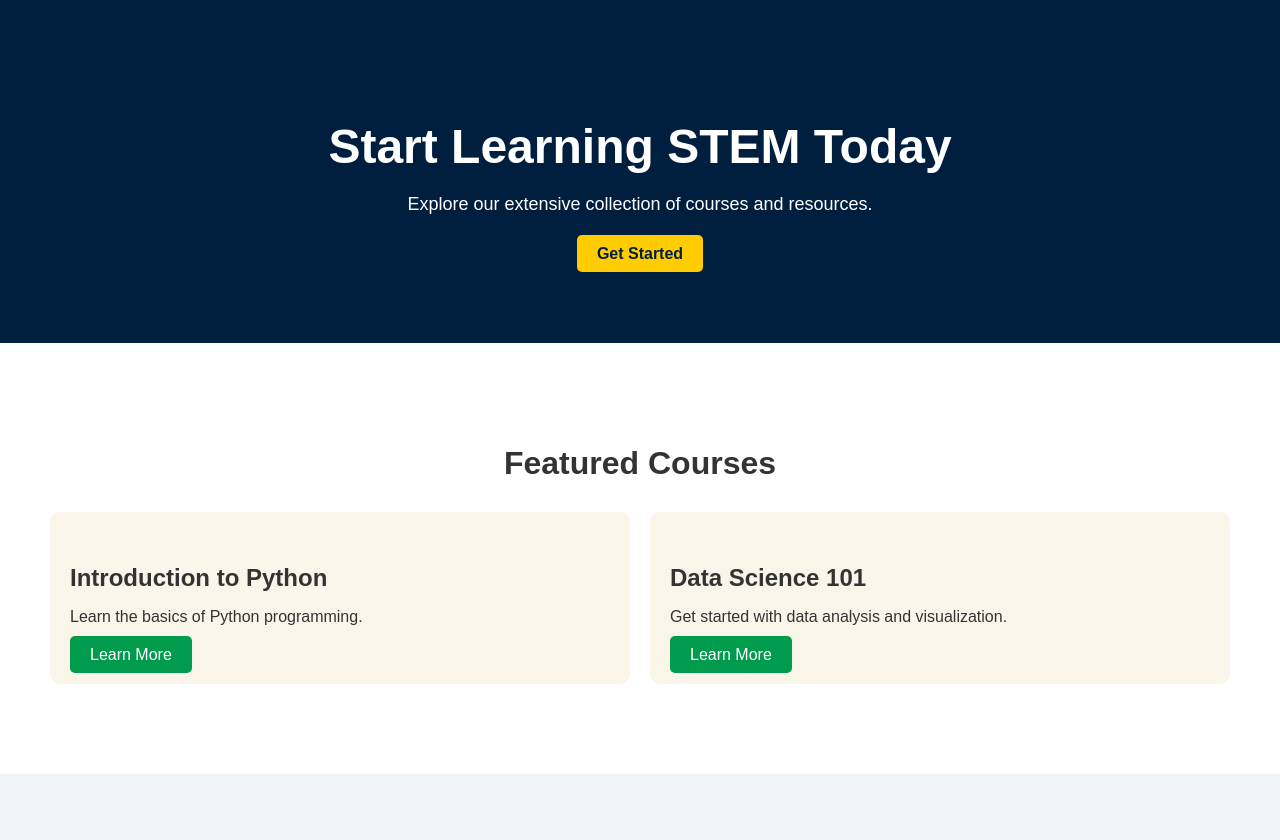
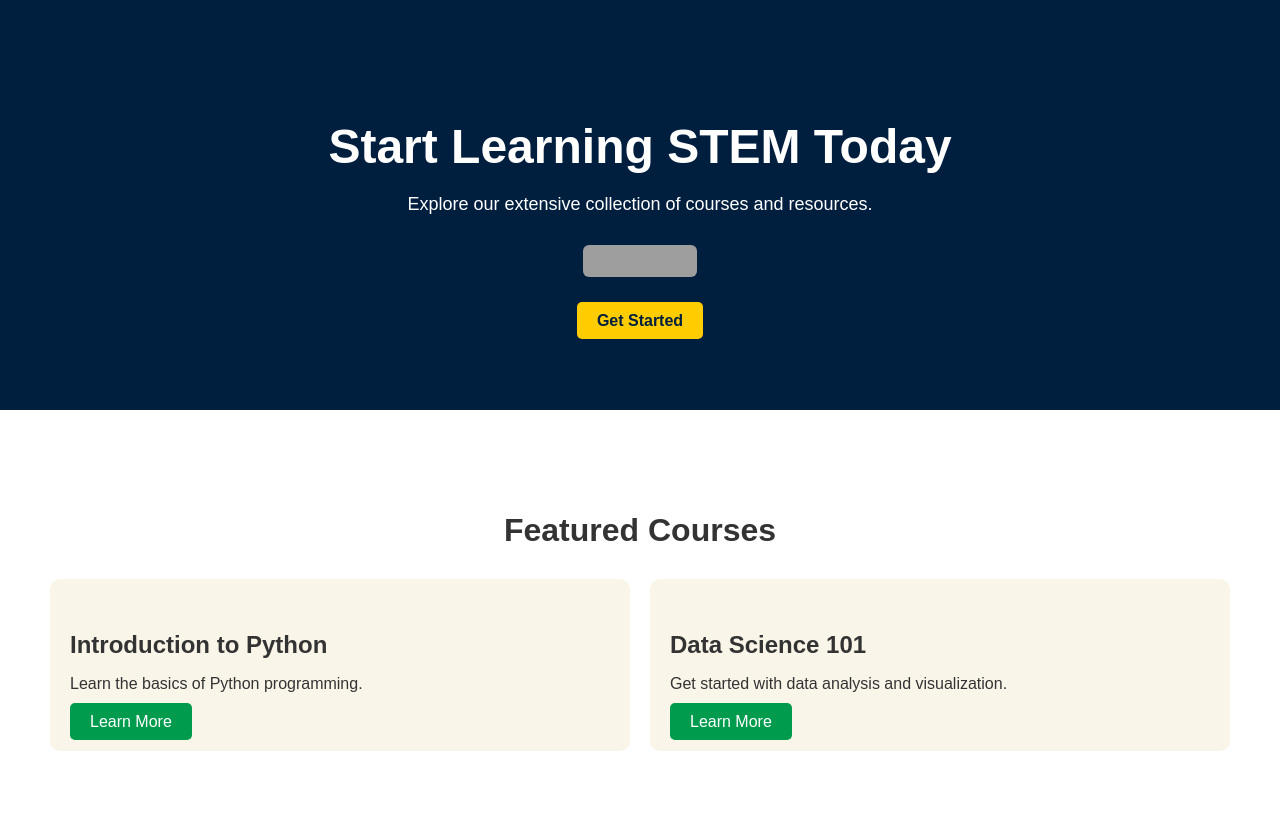
Before and after one commit to swalehmwadime/STEM-eLearning, a Flask app: page / in a window 1280 px wide. Shown: the part 168-1008 px from the top of the page. Run offline with Flask 2, Linux system fonts and the light colour scheme; grey boxes are pictures that could not be loaded.

Commit message:
Add sponsor button

```diff
--- a/app/templates/index.html
+++ b/app/templates/index.html
@@ -31,6 +31,7 @@
                 <div class="hero-content">
                     <h2>Start Learning STEM Today</h2>
                     <p>Explore our extensive collection of courses and resources.</p>
+                    <p><iframe src="https://github.com/sponsors/swalehmwadime/button" title="Sponsor swalehmwadime" height="32" width="114" style="border: 0; border-radius: 6px;"></iframe></p>
                     <a href="{{ url_for('courses') }}" class="btn-primary">Get Started</a>
                 </div>
             </div>
```
